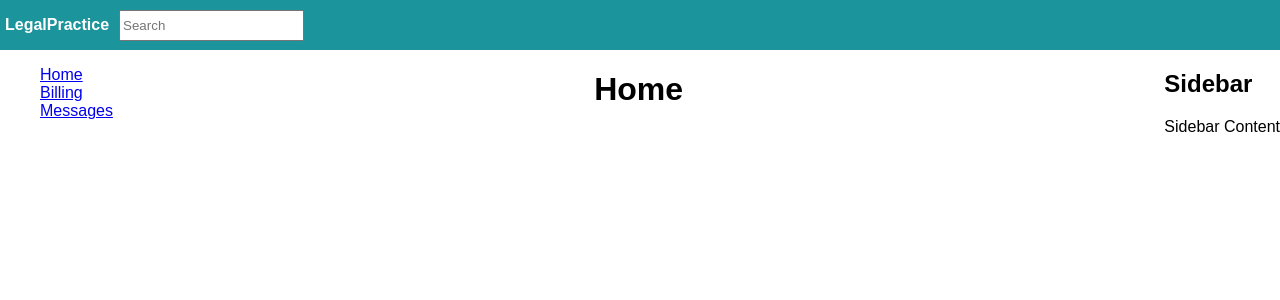
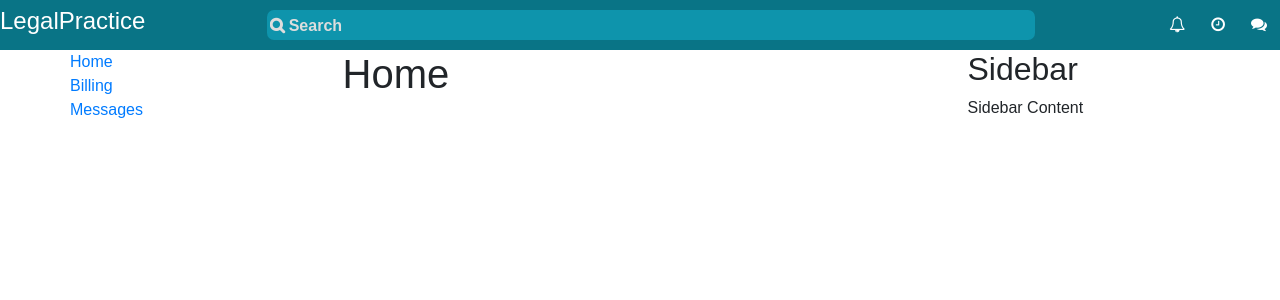
Before and after one commit to loganeb/savvy-react-proj, a React app: page / in a window 1280 px wide. Shown: the top 300 px of the page. Built offline with nearby package versions, Linux system fonts and the light colour scheme.

Commit message:
Add bootstrap and fa

```diff
--- a/package.json
+++ b/package.json
@@ -11,6 +11,7 @@
   "author": "Logan Bynes",
   "license": "ISC",
   "dependencies": {
+    "@types/bootstrap": "^4.2.1",
     "react": "^15.6.1",
     "react-dom": "^15.6.1",
     "react-router-dom": "^4.3.1"
--- a/src/components/Header.tsx
+++ b/src/components/Header.tsx
@@ -1,11 +1,20 @@
 import * as React from "react";
 
-class Header extends React.Component <{}> {
+class Header extends React.Component<{}> {
     public render() {
-        return(
-            <div className="Header container-fluid">
-                <h4>LegalPractice</h4>
-                <input type="text" placeholder="Search"/>
+        return (
+            <div className="Header">
+                <div className="brand">
+                    <h4>LegalPractice</h4>
+                </div>
+                <div className="searchbar">
+                    <input type="text" placeholder="&#xF002; Search" />
+                </div>
+                <div className="sidebar-buttons">
+                    <button className="btn btn-link"><i className="fa fa-bell-o" aria-hidden="true"/></button>
+                    <button className="btn btn-link"><i className="fa fa-clock-o" aria-hidden="true"/></button>
+                    <button className="btn btn-link"><i className="fa fa-comments" aria-hidden="true"/></button>
+                </div>
             </div>
         );
     }
--- a/src/components/Layout.tsx
+++ b/src/components/Layout.tsx
@@ -13,14 +13,16 @@ class Layout extends React.Component <{}> {
             <Router>
                 <div className="Layout">
                     <Header/>
-                    <div className="content">
+                    <div className="content container-fluid">
                         <Menu />
+                        <div className="content-center col-md-6">
                             <Switch>
                                 <Route path="/billing" component={Billing} />
                                 <Route path="/messages" component={Messages} />
                                 <Route path="/" component={Home} />
                                 <Route component={Home} />
                             </Switch>
+                        </div>
                         <Sidebar />
                     </div>
                 </div>
--- a/src/components/Menu.tsx
+++ b/src/components/Menu.tsx
@@ -4,7 +4,7 @@ import { Link } from "react-router-dom";
 class Menu extends React.Component <{}> {
     public render() {
         return(
-            <nav className="Menu">
+            <nav className="Menu col-md-3">
                 <ul className="nav-links">
                     <li><Link to="/" >Home</Link></li>
                     <li><Link to="/billing" >Billing</Link></li>
--- a/src/components/Sidebar.tsx
+++ b/src/components/Sidebar.tsx
@@ -3,7 +3,7 @@ import * as React from "react";
 class Sidebar extends React.Component <{}> {
     public render() {
         return(
-            <div className="Sidebar container-fluid">
+            <div className="Sidebar col-md-3">
                 <h2>Sidebar</h2>
                 <div>
                     <p>Sidebar Content</p>
--- a/src/index.html
+++ b/src/index.html
@@ -1,10 +1,23 @@
 <!DOCTYPE html>
 <html>
     <head>
+        <meta charset="utf-8">
+        <meta name="viewport" content="width=device-width, initial-scale=1, shrink-to-fit=no">
+
         <title>Savvy Project</title>
+
+        <!-- Bootstrap 4-->
+        <link rel="stylesheet" href="https://stackpath.bootstrapcdn.com/bootstrap/4.2.1/css/bootstrap.min.css" integrity="sha384-GJzZqFGwb1QTTN6wy59ffF1BuGJpLSa9DkKMp0DgiMDm4iYMj70gZWKYbI706tWS" crossorigin="anonymous">
+
+        <!-- Font Awesome -->
+        <link rel="stylesheet" href="https://cdnjs.cloudflare.com/ajax/libs/font-awesome/4.7.0/css/font-awesome.css" integrity="sha256-NuCn4IvuZXdBaFKJOAcsU2Q3ZpwbdFisd5dux4jkQ5w=" crossorigin="anonymous" />
     </head>
 
     <body>
         <div id="root"></div>
+
+        <script src="https://code.jquery.com/jquery-3.3.1.slim.min.js" integrity="sha384-q8i/X+965DzO0rT7abK41JStQIAqVgRVzpbzo5smXKp4YfRvH+8abtTE1Pi6jizo" crossorigin="anonymous"></script>
+        <script src="https://cdnjs.cloudflare.com/ajax/libs/popper.js/1.14.6/umd/popper.min.js" integrity="sha384-wHAiFfRlMFy6i5SRaxvfOCifBUQy1xHdJ/yoi7FRNXMRBu5WHdZYu1hA6ZOblgut" crossorigin="anonymous"></script>
+        <script src="https://stackpath.bootstrapcdn.com/bootstrap/4.2.1/js/bootstrap.min.js" integrity="sha384-B0UglyR+jN6CkvvICOB2joaf5I4l3gm9GU6Hc1og6Ls7i6U/mkkaduKaBhlAXv9k" crossorigin="anonymous"></script>
     </body>
 </html>
--- a/src/static/scss/index.scss
+++ b/src/static/scss/index.scss
@@ -1,4 +1,4 @@
-$header-height: 40px;
+$header-height: 50px;
 
 body {
     width: 100%;
@@ -20,23 +20,44 @@ body {
 }
 
 .Header{
+    height: $header-height;
     width: 100%;
-    height: $header-height;
-    padding: 5px;
-
     display: flex;
     flex-direction: row;
+    justify-content: space-between;
+    align-items: center;
     flex-wrap: nowrap;
-    justify-content: flex-start;
-    align-items: center;
 
-    background: rgb(28, 148, 156);
+    background: rgb(9, 116, 134);
     color: #fff;
 
-    input[type="text"]{
-        height: 25px;
-        margin: 10px;
+    .searchbar{
+        width: 60%;
+
+        input[type="text"]{
+            width: 100%;
+            background: rgb(14, 148, 172);
+            border: none;
+            border-radius: 7px;
+            padding: 3px;
+            font-family: FontAwesome, Arial;
+        }
+
+        ::placeholder{
+            color: #ddd;
+            font-weight: bold;
+        }
     }
+
+    .sidebar-buttons{
+        text-wrap: nowrap;
+
+        button{
+            color: #fff;
+        }
+    }
+
+
 }
 
 .Menu{
```
Also changed, not shown: 1 other file (tests, documents, lock files or other folders). Lines whose indentation alone changed are shown as unchanged.
